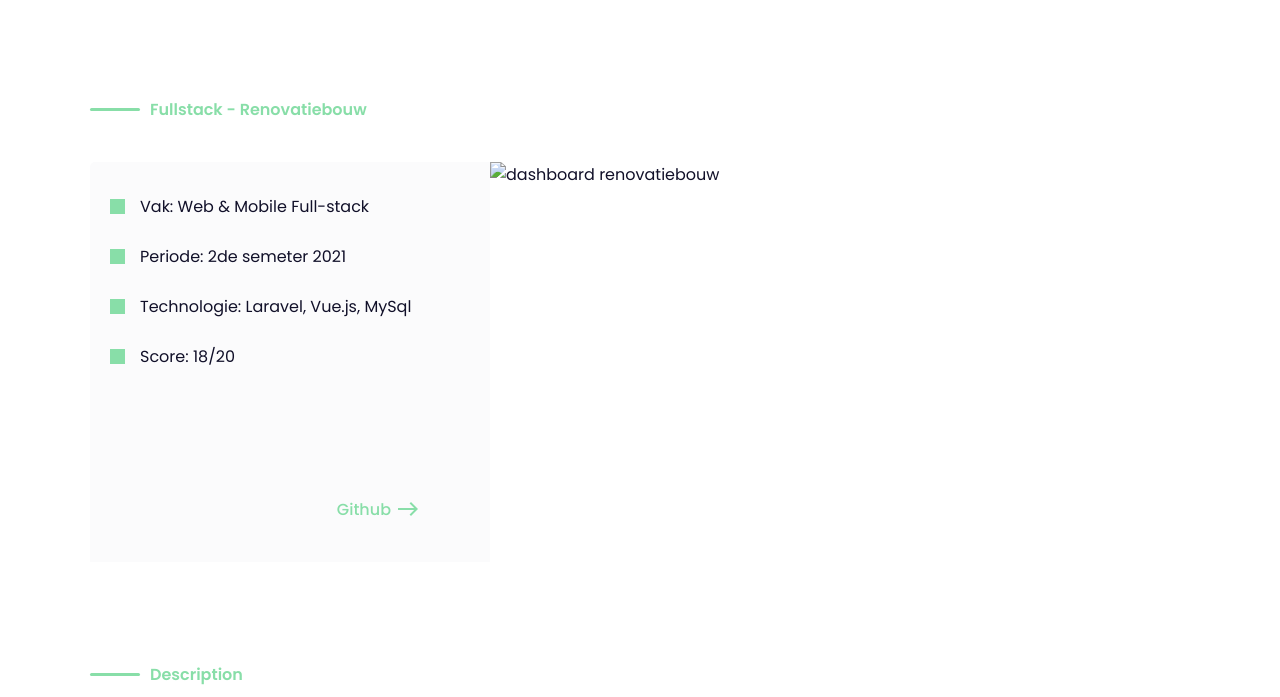
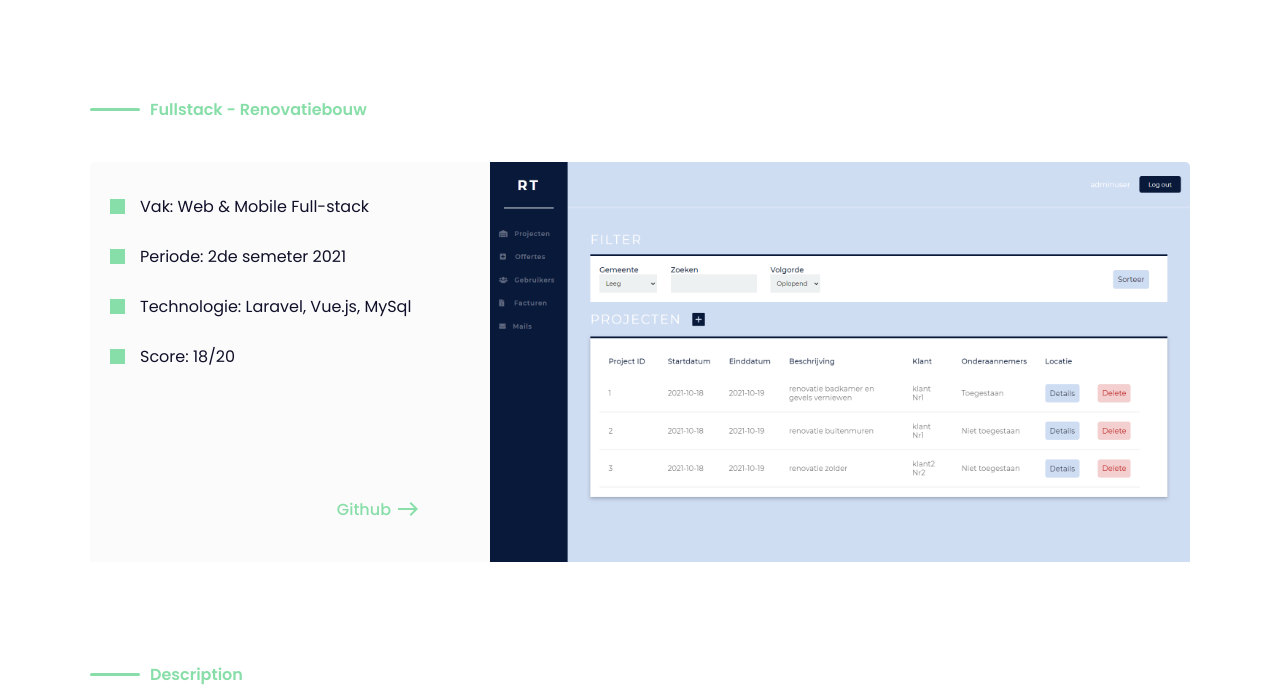
Before and after one commit to Cheung-KaWai/Portfolio, a plain HTML site: page renovatiebouw.html in a window 1280 px wide. Shown: the part 103-800 px from the top of the page. Drawn offline with Linux system fonts and the light colour scheme; the site is published under a folder, as on GitHub Pages, so addresses that start at the root find nothing.

Commit message:
Fix bug image

```diff
--- a/renovatiebouw.html
+++ b/renovatiebouw.html
@@ -39,7 +39,7 @@
           >
         </div>
         <img
-          src="/img/fullstack.PNG"
+          src="img/fullstack.PNG"
           alt="dashboard renovatiebouw"
           id="banner"
         />
```
